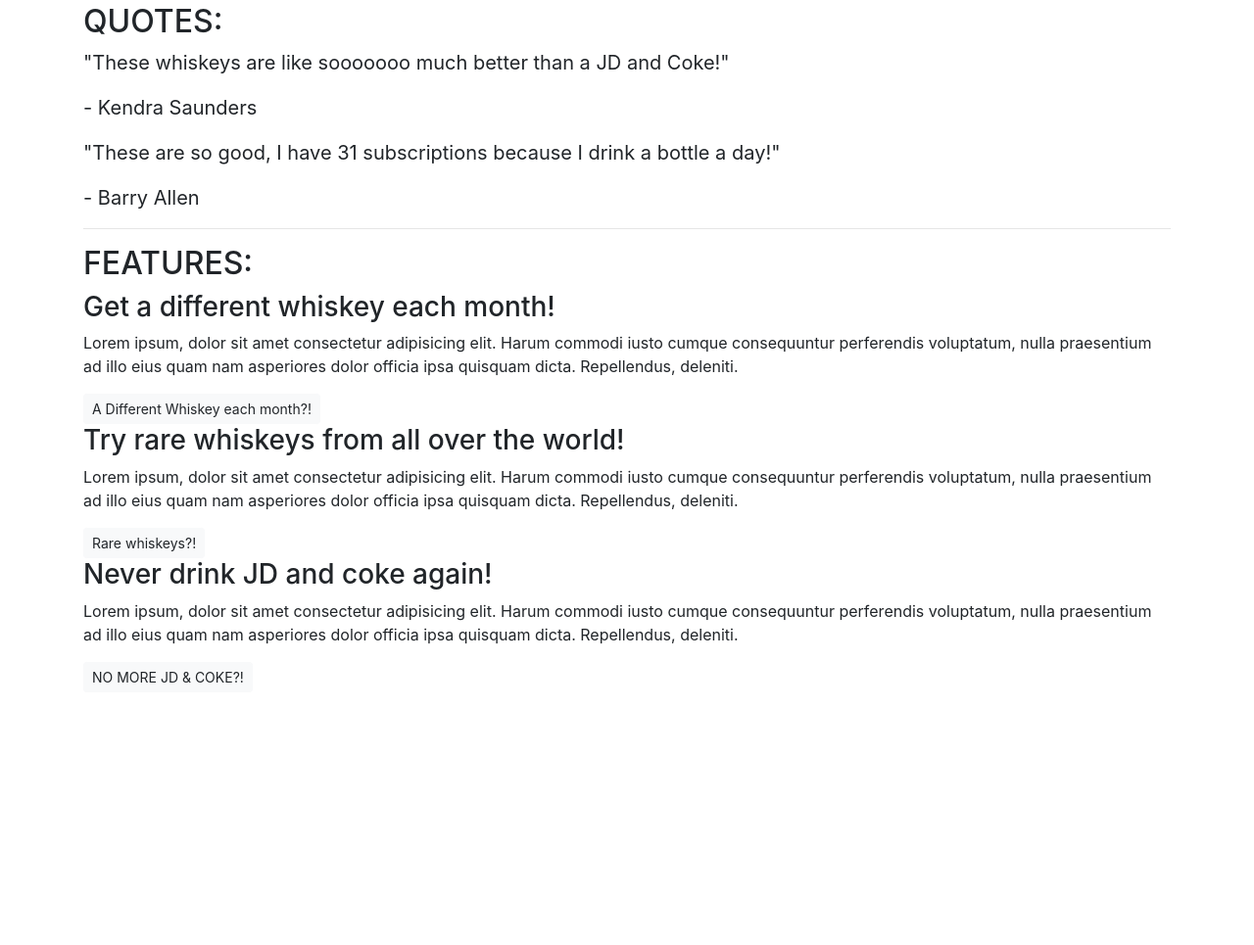
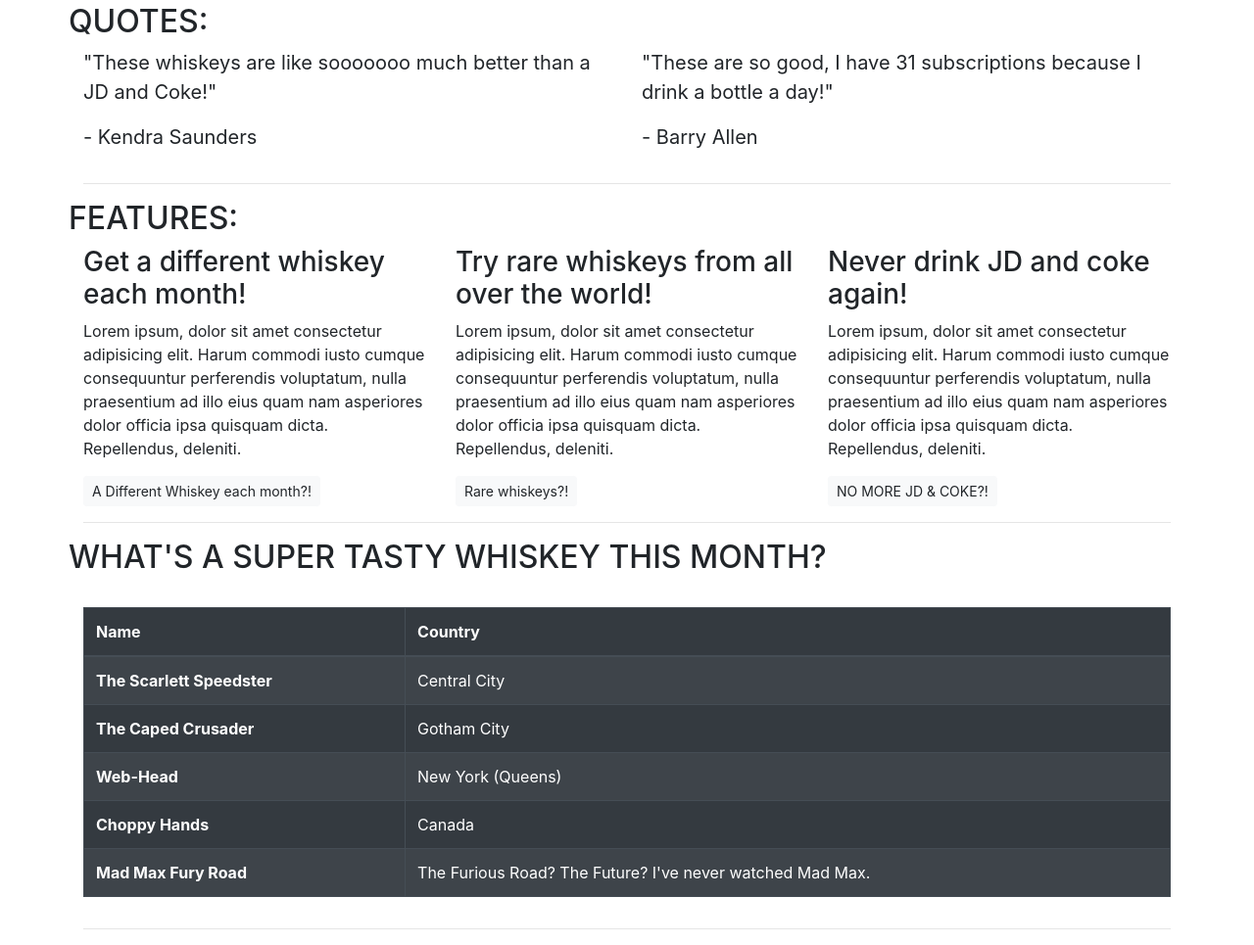
Before and after one commit to Ryanwatson1991/bootstrap_tutorial, a plain HTML site: page index.html in a window 1280 px wide. Shown: the part 220-1185 px from the top of the page at 98% size. Before the commit the page ends 927 px from the top, so only its background shows below. Drawn offline with nearby package versions, Linux system fonts and the light colour scheme.

Commit message:
Bootstrap Grid structure in place

```diff
--- a/index.html
+++ b/index.html
@@ -11,6 +11,8 @@
 
 <body>
     <article class="container">
+        <div class="row">
+            <div class="col12">
                 <section class="callout">
                     <h1>Good and tasty whiskeys delivered right to your doorstep.</h1>
                     <p class="lead">Sign up today to start experiencing a different good good whiskey every month. <s>£2500pm</s> <strong><mark>Your first whiskey is free!</mark></strong></p>
@@ -18,39 +20,108 @@
 
                     <button class="btn btn-success btn-lg">I want the good stuff!</button>
                 </section>
+            </div>
+        </div>
             <hr>
 
             <section class="quotes">
+            <div class="row">
+                <div class="col12">
                     <h2 class="text-uppercase">Quotes:</h2>
+                </div>
+            </div>
+            <div class="row">
+                <div class="col12 col-md-6">
                         <blockquote class="blockquote">
                             <p>"These whiskeys are like sooooooo much better than a JD and Coke!"</p>
                             <p>- Kendra Saunders</p>
                         </blockquote>
+                </div>
+                <div class="col12 col-md-6">
                         <blockquote class="blockquote">
                             <p>"These are so good, I have 31 subscriptions because I drink a bottle a day!"</p>
                             <p>- Barry Allen</p>
                         </blockquote>
+                </div>
+            </div>
             </section>
         <hr>
 
         <section class="features">
+            <div class="row">
+                <div class="col12">
                     <h2 class="text-uppercase">Features:</h2>
+                </div>
+            </div>
+            <div class="row">
+                <div class="col12 col-md-6 col-lg-4">
                     <div class="feature">
                         <h3>Get a different whiskey each month!</h3>
                         <p>Lorem ipsum, dolor sit amet consectetur adipisicing elit. Harum commodi iusto cumque consequuntur perferendis voluptatum, nulla praesentium ad illo eius quam nam asperiores dolor officia ipsa quisquam dicta. Repellendus, deleniti.</p>
                         <button type="button" class="btn btn-light btn-sm">A Different Whiskey each month?!</button>
                     </div>
+                </div>
+                <div class="col12 col-md-6 col-lg-4">
                     <div class="feature">
                         <h3>Try rare whiskeys from all over the world!</h3>
                         <p>Lorem ipsum, dolor sit amet consectetur adipisicing elit. Harum commodi iusto cumque consequuntur perferendis voluptatum, nulla praesentium ad illo eius quam nam asperiores dolor officia ipsa quisquam dicta. Repellendus, deleniti.</p>
                         <button type="button" class="btn btn-light btn-sm">Rare whiskeys?!</button>
                     </div>
+                </div>
+                <div class="col12 d-md-none d-lg-block col-lg-4">
                     <div class="feature">
                         <h3>Never drink JD and coke again!</h3>
                         <p>Lorem ipsum, dolor sit amet consectetur adipisicing elit. Harum commodi iusto cumque consequuntur perferendis voluptatum, nulla praesentium ad illo eius quam nam asperiores dolor officia ipsa quisquam dicta. Repellendus, deleniti.</p>
                         <button type="button" class="btn btn-light btn-sm text-uppercase">no more jd & coke?!</button>
                     </div>
+                </div>
+           </div>
         </section>
+        <hr>
+
+        <section class="table">
+            <div class="row">
+                <div class="col12">
+                    <h2 class="text-uppercase">What's a super tasty whiskey this month?</h2> <br>
+                </div>
+            </div>
+            <div class="row">
+                <div class="col">
+                <table class="table table-striped table-bordered table-dark">
+                        <thead>
+                        <tr>
+                            <th scope="col">Name</th>
+                            <th scope="col">Country</th>
+                        </tr>
+                        </thead>
+                        <tbody>
+                        <tr>
+                            <th>The Scarlett Speedster</th>
+                            <td>Central City</td>
+                        </tr>
+                        <tr>
+                            <th>The Caped Crusader</th>
+                            <td>Gotham City</td>
+                        </tr>
+                        <tr>
+                            <th>Web-Head</th>
+                            <td>New York (Queens)</td>
+                        </tr>
+                        <tr>
+                            <th>Choppy Hands</th>
+                            <td>Canada</td>
+                        </tr>
+                        <tr>
+                            <th>Mad Max Fury Road</th>
+                            <td>The Furious Road? The Future? I've never watched Mad Max. </td>
+                        </tr>
+                        </tbody>
+                    </table>
+                </div>
+            </div>
+            </section>
+        <hr>
+
     </article>
 </body>
 </html>
```
Lines whose indentation alone changed are shown as unchanged.
